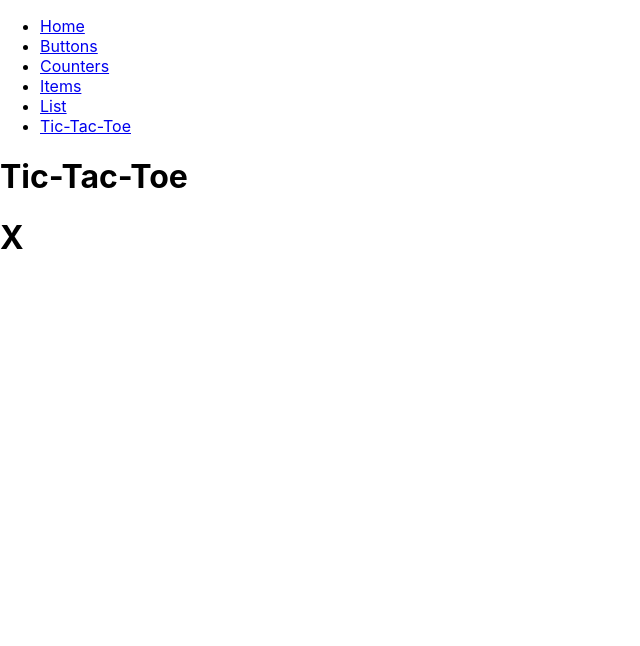
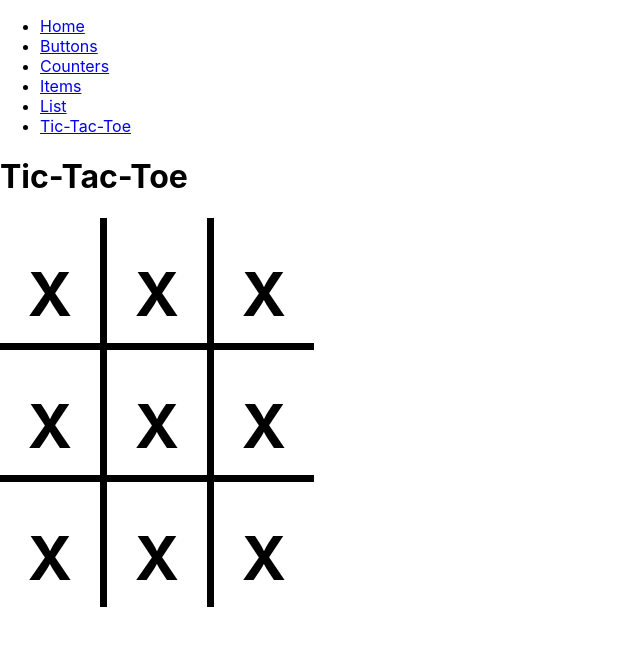
Before and after one commit to TaaviKodari/2023kevatKe1715_react-harjoitus, a React (Create React App) app in the folder 2023kevatke1715_react-harjoitus/: page /TicTacToe in a window 1280 px wide. Shown: the top 646 px of the page, without its empty margins (0-640 px from the left). Built offline with nearby package versions, Linux system fonts and the light colour scheme.

Commit message:
css tehty

```diff
--- a/2023kevatke1715_react-harjoitus/src/tictactoe/Board.jsx
+++ b/2023kevatke1715_react-harjoitus/src/tictactoe/Board.jsx
@@ -4,7 +4,21 @@
 export const Board =()=>{
     return(
         <div>
-            <Square/>
+            <div className="row">
+                <Square className="b-bottom-r"/>
+                <Square className="b-bottom-r"/>
+                <Square className="b-bottom"/>
+            </div>
+            <div className="row">
+                <Square className="b-bottom-r"/>
+                <Square className="b-bottom-r"/>
+                <Square className="b-bottom"/>
+            </div>
+            <div className="row">
+                <Square className="b-right"/>
+                <Square className="b-right"/>
+                <Square/>
+            </div>
         </div>
     );
 }
--- a/2023kevatke1715_react-harjoitus/src/tictactoe/Square.jsx
+++ b/2023kevatke1715_react-harjoitus/src/tictactoe/Square.jsx
@@ -1,8 +1,9 @@
 import React from "react";
 
-export const Square =()=>{
+export const Square =(props)=>{
+    const classes = props.className?`${props.className} square` : 'square';
     return(
-        <div>
+        <div  className={classes}>
             <h1>X</h1>
         </div>
     );
--- a/2023kevatke1715_react-harjoitus/src/tictactoe/Tictactoe.css
+++ b/2023kevatke1715_react-harjoitus/src/tictactoe/Tictactoe.css
@@ -0,0 +1,28 @@
+.row{
+    display: flex;
+    flex-direction: row;
+}
+
+.square{
+    width: 100px;
+    height: 100px;
+    font-size: 30px;
+    text-align: center;
+    color:rgb(0, 0, 0);
+    font-weight: bolder;
+    padding-bottom: 25px;
+    font-size: 30px;
+}
+
+.b-bottom-r{
+    border-right: 7px solid black;
+    border-bottom: 7px solid black;
+}
+
+.b-bottom{
+    border-bottom: 7px solid black;
+}
+
+.b-right{
+    border-right: 7px solid black;
+}
```
